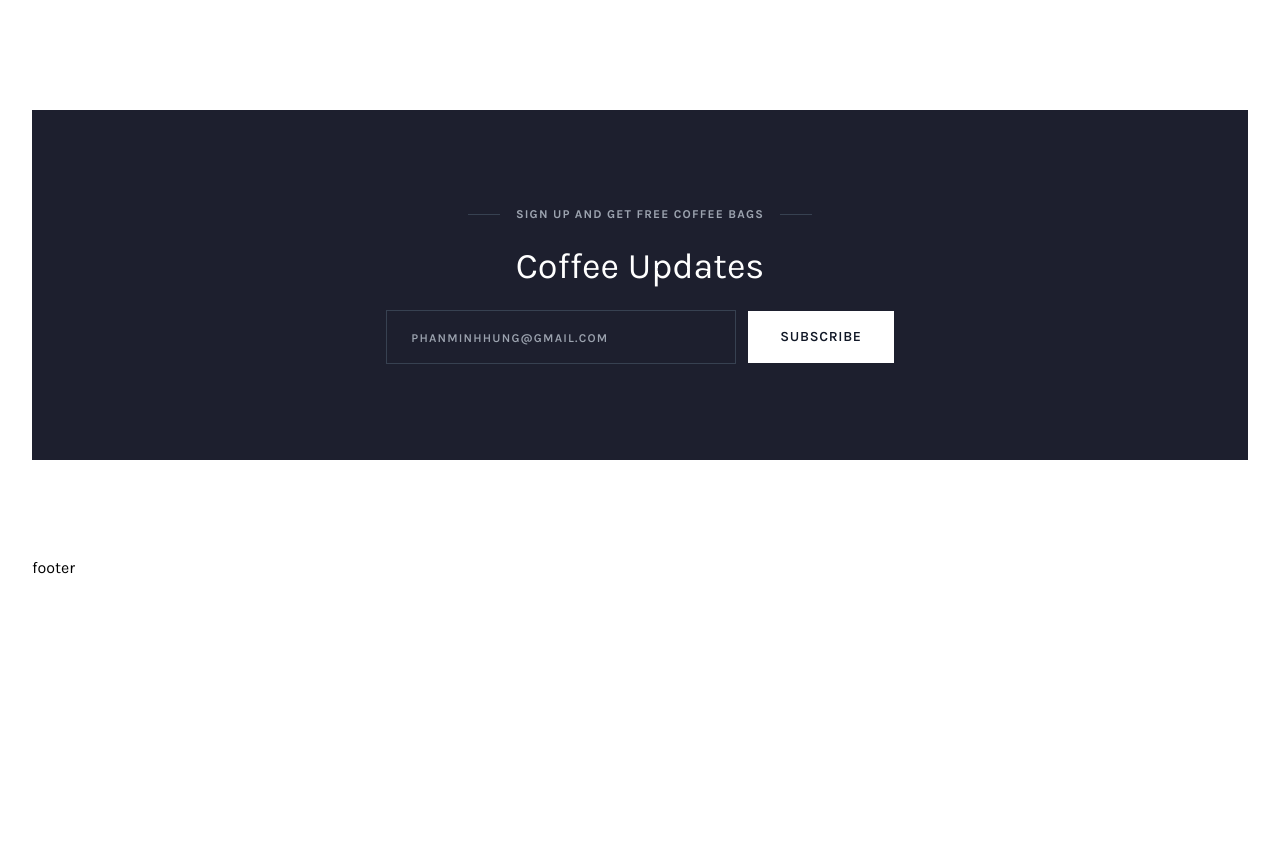
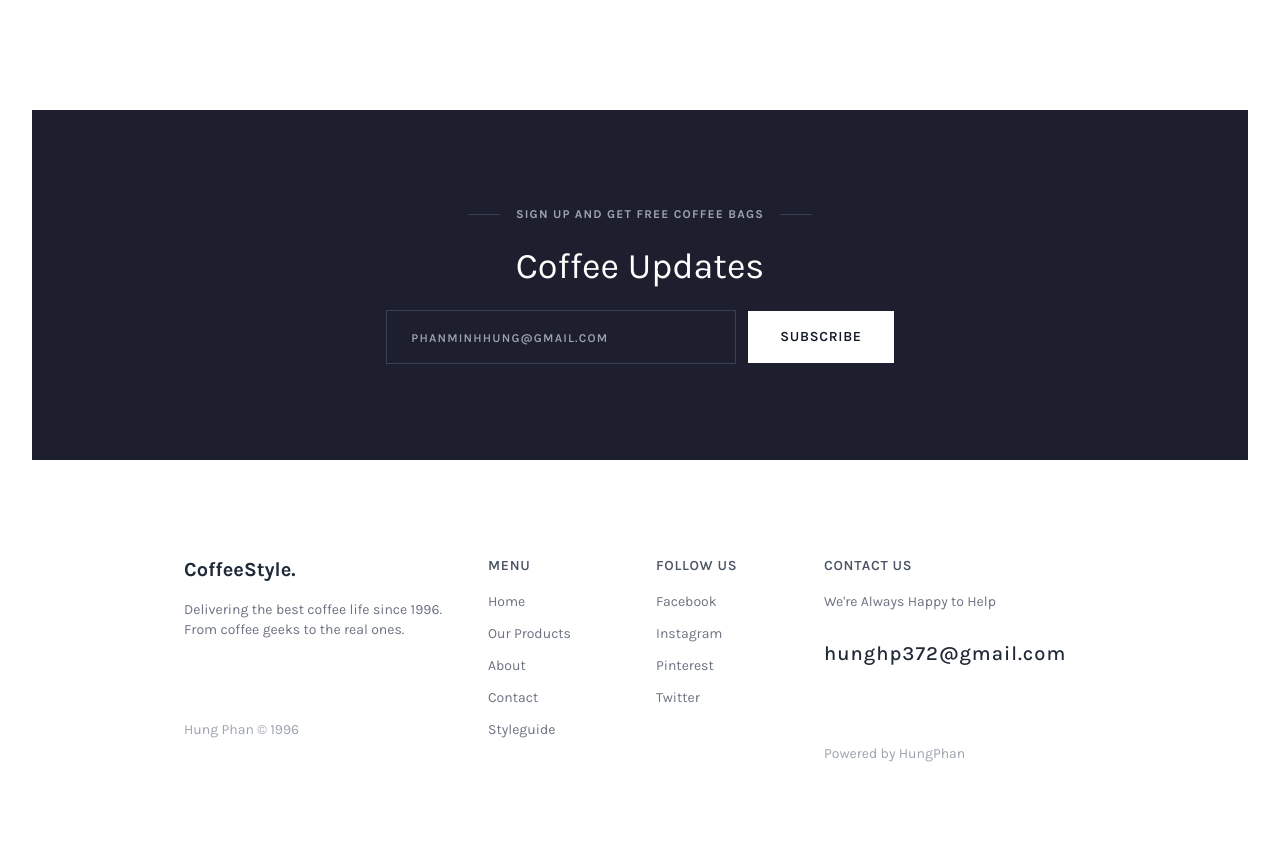
Before and after one commit to hungpm372/coffee-style-ui, a website: page public/index.html in a window 1280 px wide. Shown: the part 5300-6160 px from the top of the page. Before the commit the page ends 5880 px from the top, so only its background shows below. Drawn offline with Linux system fonts and the light colour scheme.

Commit message:
create footer section

```diff
--- a/public/index.html
+++ b/public/index.html
@@ -533,7 +533,53 @@
             </main>
 
             <!-- footer -->
-            <footer>footer</footer>
+            <footer class="w-[95%] xl:w-[75%] mx-auto pb-24 text-gray-500 text-sm">
+                <div class="flex flex-col md:flex-row text-center md:text-left gap-12 md:gap-8">
+                    <div class="basis-2/6">
+                        <div class="font-bold text-xl mb-4 text-gray-800">
+                            CoffeeStyle.
+                        </div>
+                        <div class="mb-8 md:mb-20">Delivering the best coffee life since 1996. From coffee geeks to the
+                            real
+                            ones.
+                        </div>
+                        <div class="text-gray-400 hover:text-coffee-400">Hung Phan © 1996</div>
+                    </div>
+                    <div class="basis-1/6">
+                        <div class="uppercase font-semibold tracking-wider text-gray-600 mb-4">menu</div>
+                        <div class="flex flex-col gap-3">
+                            <div class=""><a class="hover:text-coffee-400" href="#">Home</a></div>
+                            <div class=""><a class="hover:text-coffee-400" href="#">Our Products</a></div>
+                            <div class=""><a class="hover:text-coffee-400" href="#">About</a></div>
+                            <div class=""><a class="hover:text-coffee-400" href="#">Contact</a></div>
+                            <div class=""><a class="hover:text-coffee-400" href="#">Styleguide</a></div>
+                        </div>
+                    </div>
+                    <div class="basis-1/6">
+                        <div class="uppercase font-semibold tracking-wider text-gray-600 mb-4">FOLLOW US</div>
+                        <div class="flex flex-col gap-3">
+                            <div class=""><a class="hover:text-coffee-400" href="https://www.facebook.com/hungpm3720"
+                                    target="_blank">Facebook</a>
+                            </div>
+                            <div class=""><a class="hover:text-coffee-400" href="#">Instagram</a></div>
+                            <div class=""><a class="hover:text-coffee-400" href="#">Pinterest</a></div>
+                            <div class=""><a class="hover:text-coffee-400" href="#">Twitter</a></div>
+                        </div>
+                    </div>
+                    <div class="basis-2/6">
+                        <div class="uppercase font-semibold tracking-wider text-gray-600 mb-8 md:mb-4">CONTACT US</div>
+                        <div class="flex flex-col gap-3">
+                            <div class="mb-4">We&apos;re Always Happy to Help</div>
+                            <div class="mb-16 text-gray-800 text-xl font-medium tracking-wider"><a
+                                    class="hover:text-coffee-400"
+                                    href="mailto:hunghp372@gmail.com">hunghp372@gmail.com</a></div>
+                            <div class=""><a class="hover:text-coffee-400 text-gray-400"
+                                    href="https://phanminhhung.id.vn" target="_blank">Powered by HungPhan</a>
+                            </div>
+                        </div>
+                    </div>
+                </div>
+            </footer>
             <!-- end footer -->
         </div>
     </div>
```
Also changed, not shown: public/output.css.
